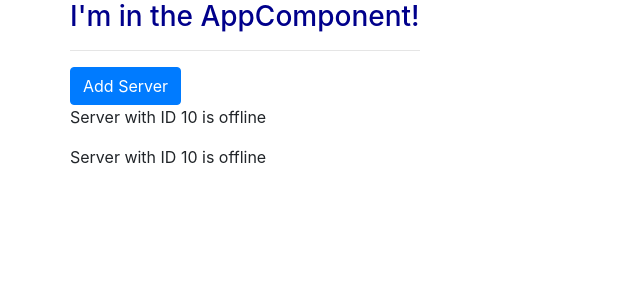
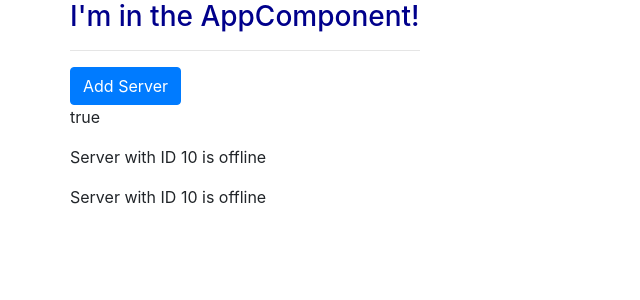
Before and after one commit to manoel-eduardo/Angular-6-Udemy-Course, an Angular app in the folder first-app/: page / in a window 1280 px wide. Shown: the top 300 px of the page, without its empty margins (0-640 px from the left). Built offline with nearby package versions, Linux system fonts and the light colour scheme.

Commit message:
"String interpolarion" by property interpolation

```diff
--- a/first-app/src/app/app.module.ts
+++ b/first-app/src/app/app.module.ts
@@ -3,7 +3,7 @@ import { NgModule } from '@angular/core';
 import { FormsModule } from '@angular/forms';
 
 import { AppComponent } from './app.component';
-import { ServerComponent } from "./server/server.component";
+import { ServerComponent } from './server/server.component';
 import { ServersComponent } from './servers/servers.component';
 
 @NgModule({
--- a/first-app/src/app/servers/servers.component.html
+++ b/first-app/src/app/servers/servers.component.html
@@ -1,4 +1,4 @@
 <button class="btn btn-primary" [disabled]="!allowNewServe"> Add Server </button>
-
+<p [innerText]="allowNewServe"></p>
 <app-server></app-server>
 <app-server></app-server>
```
